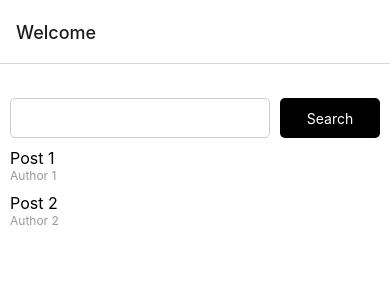
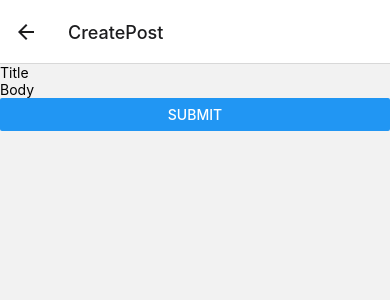
Before and after one commit to DerpyTheSpy/MobileFinalProject, a React Native app: screen /CreatePost in a window 390 px wide. Shown: the top 300 px of the page. Built offline with nearby package versions, Linux system fonts and the light colour scheme.

Commit message:
testing create post component  + navigation

```diff
--- a/App.js
+++ b/App.js
@@ -14,6 +14,7 @@ import {
 } from 'react-native';
 import { NavigationContainer } from '@react-navigation/native';
 import { createNativeStackNavigator } from '@react-navigation/native-stack';
+import CreatePost from './CreatePost';
 
 const Stack = createNativeStackNavigator();
 
@@ -27,6 +28,7 @@ export default function App() {
           options={{ title: 'Welcome' }}
         />
         {/* <Stack.Screen name="Profile" component={ProfileScreen} /> */}
+        <Stack.Screen name="CreatePost" component={CreatePost} />
       </Stack.Navigator>
     </NavigationContainer>
   );
@@ -92,6 +94,22 @@ const HomeScreen = ({ navigation }) => {
     </View>
   );
 };
+
+// import { useNavigation } from '@react-navigation/native';
+
+// const Home = () => {
+//   const navigation = useNavigation();
+
+//   const handlePress = () => {
+//     navigation.navigate('Details');
+//   };
+
+//   return (
+//     <View>
+//       <Button title="Go to Details" onPress={handlePress} />
+//     </View>
+//   );
+// };
 
 const styles = StyleSheet.create({
   container: {
--- /dev/null
+++ b/CreatePost.jsx
@@ -0,0 +1,25 @@
+import React from 'react';
+import { View, TextInput, Button } from 'react-native';
+
+const CreatePostForm = () => {
+  const [title, setTitle] = React.useState('');
+  const [body, setBody] = React.useState('');
+
+  const handleSubmit = () => {
+    // Do something with the post, e.g. send it to a server
+    console.log({
+      title,
+      body,
+    });
+  };
+
+  return (
+    <View>
+      <TextInput placeholder="Title" value={title} onChangeText={setTitle} />
+      <TextInput placeholder="Body" value={body} onChangeText={setBody} />
+      <Button title="Submit" onPress={handleSubmit} />
+    </View>
+  );
+};
+
+export default CreatePostForm;
```
